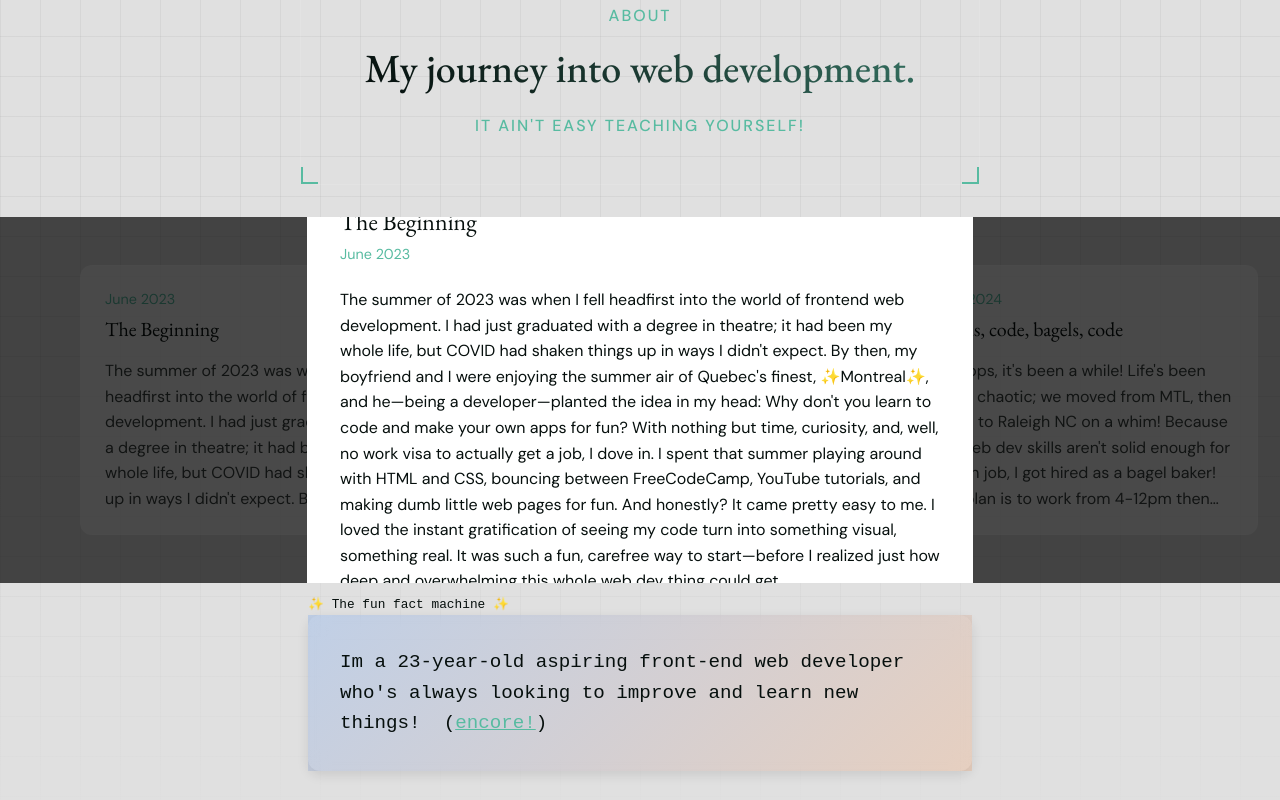
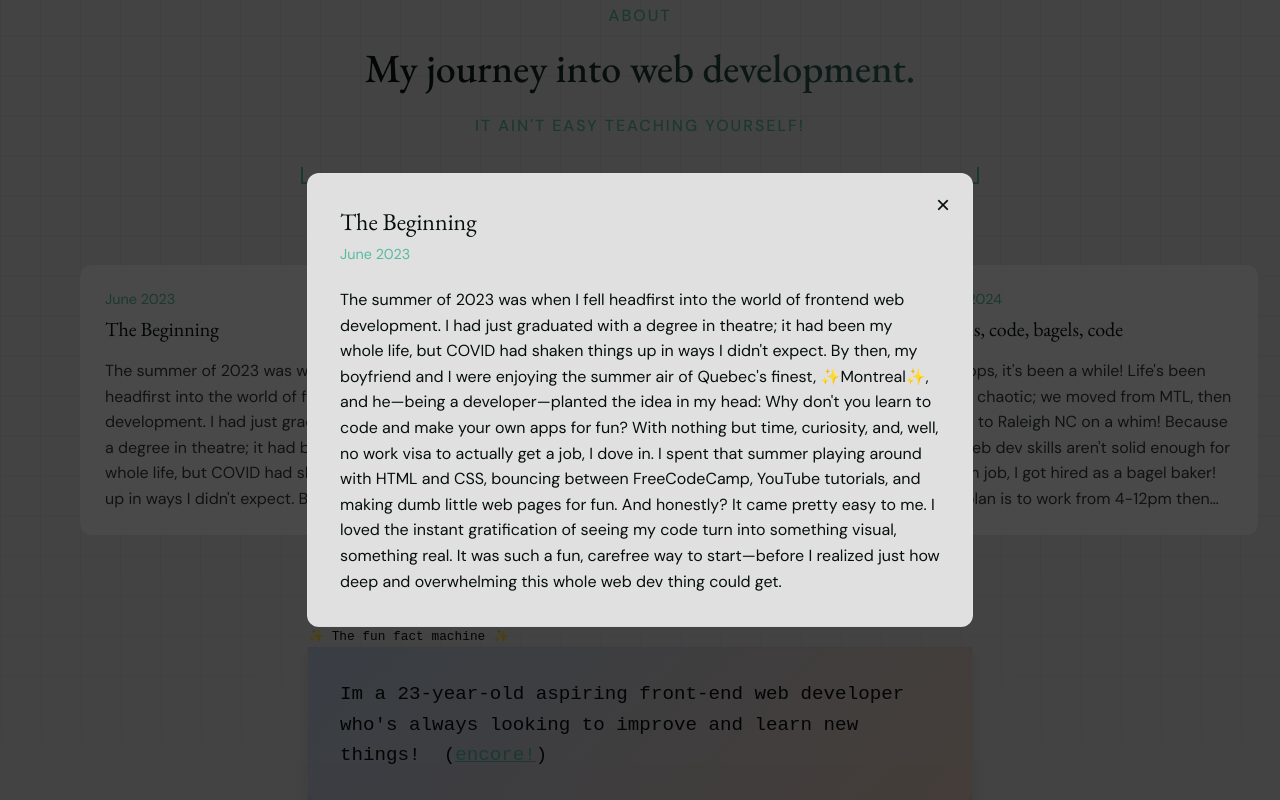
Before and after one commit to evelynmbart/evelyn-portfolio, a React (Vite) app: page / in a window 1280 px wide. Both pictures are taken after a click on the element 255 px from the left and 1284 px from the top of the page. Shown: the part 884-1684 px from the top of the page. Built offline with nearby package versions, Linux system fonts and the light colour scheme; a web font is replaced by a local one.

Commit message:
Fix modal

```diff
--- a/package.json
+++ b/package.json
@@ -15,6 +15,7 @@
     "react": "^19.0.0",
     "react-dom": "^19.0.0",
     "react-icons": "^5.5.0",
+    "react-modal": "^3.16.3",
     "react-router-dom": "^7.2.0",
     "styled-components": "^6.1.15"
   },
--- a/src/components/Modal.jsx
+++ b/src/components/Modal.jsx
@@ -1,12 +1,35 @@
 import React from "react";
+import ReactModal from "react-modal";
 import styled from "styled-components";
 
 const Modal = ({ isOpen, onClose, title, date, content }) => {
-  if (!isOpen) return null;
-
   return (
-    <ModalOverlay onClick={onClose}>
-      <ModalContent onClick={e => e.stopPropagation()}>
+    <ReactModal
+      isOpen={isOpen}
+      onRequestClose={onClose}
+      style={{
+        overlay: {
+          backgroundColor: "rgba(0, 0, 0, 0.7)",
+          zIndex: 9999
+        },
+        content: {
+          top: "50%",
+          left: "50%",
+          right: "auto",
+          bottom: "auto",
+          marginRight: "-50%",
+          transform: "translate(-50%, -50%)",
+          background: "var(--background-color)",
+          border: "1px solid rgba(255, 255, 255, 0.1)",
+          borderRadius: "12px",
+          padding: "2rem",
+          maxWidth: "600px",
+          width: "90%",
+          maxHeight: "80vh",
+          overflow: "auto"
+        }
+      }}
+    >
       <CloseButton onClick={onClose}>×</CloseButton>
       <Header>
         <h2>
@@ -21,37 +44,11 @@ const Modal = ({ isOpen, onClose, title, date, content }) => {
           {content}
         </p>
       </Body>
-      </ModalContent>
-    </ModalOverlay>
+    </ReactModal>
   );
 };
 
 export default Modal;
-
-const ModalOverlay = styled.div`
-  position: fixed;
-  top: 0;
-  left: 0;
-  right: 0;
-  bottom: 0;
-  background-color: rgba(0, 0, 0, 0.7);
-  display: flex;
-  justify-content: center;
-  align-items: center;
-  z-index: 1000;
-`;
-
-const ModalContent = styled.div`
-  background: white;
-  padding: 2rem;
-  border-radius: 12px;
-  max-width: 600px;
-  width: 90%;
-  max-height: 80vh;
-  overflow-y: auto;
-  position: relative;
-  border: 1px solid rgba(255, 255, 255, 0.1);
-`;
 
 const CloseButton = styled.button`
   position: absolute;
--- a/src/sections/About.jsx
+++ b/src/sections/About.jsx
@@ -276,7 +276,7 @@ const TypingSection = styled.div`
   flex-direction: column;
   align-items: center;
   gap: 2rem;
-  margin: 2rem auto;
+  margin: 4rem auto 2rem;
   max-width: 800px;
   padding: 0 2rem;
   position: relative;
```
Also changed, not shown: 2 other files (tests, documents, lock files or other folders). Lines whose indentation alone changed are shown as unchanged.
